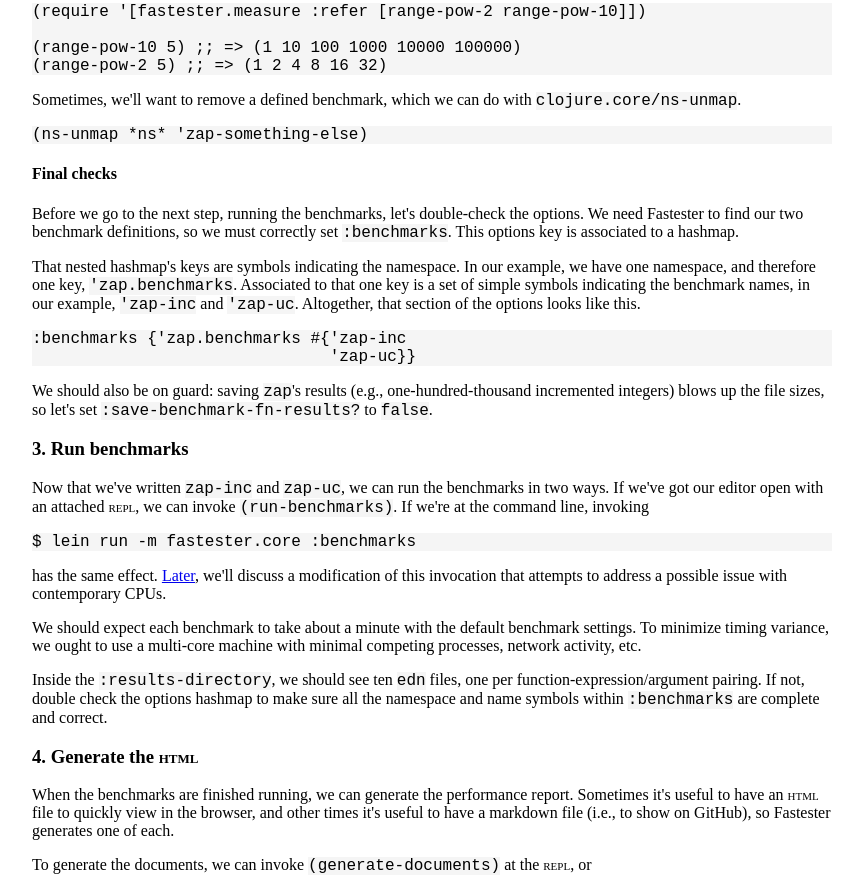
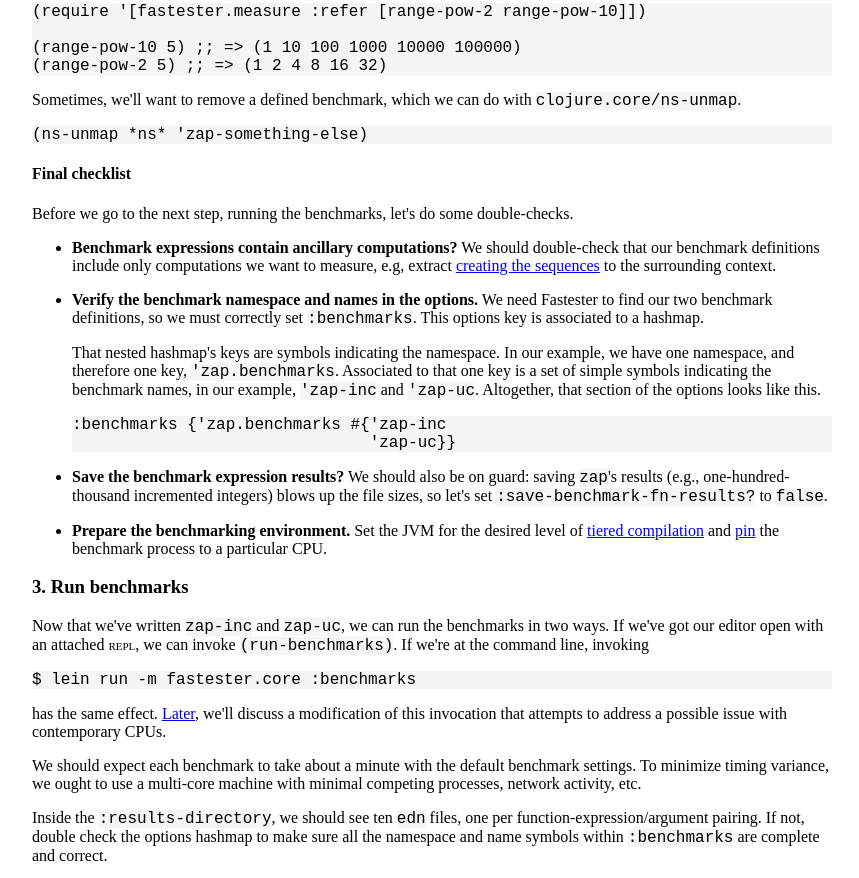
Before and after one commit to blosavio/fastester, a plain HTML site: page doc/readme.html in a window 1280 px wide. Shown: the part 10057-10935 px from the top of the page, without its empty margins (208-1067 px from the left). Drawn offline with Linux system fonts and the light colour scheme.

Commit message:
Added pre-benchmark-run checklist in ReadMe Usage section.

```diff
--- a/doc/readme.html
+++ b/doc/readme.html
@@ -2,7 +2,7 @@
 <html lang="en">
   <head>
     <meta name="generator" content="HTML Tidy for HTML5 for Linux version 5.6.0">
-    <meta charset="utf-8" compile-date="2025-09-19 17:04:05" content="width=device-width, initial-scale=1" name="viewport">
+    <meta charset="utf-8" compile-date="2025-09-27 16:26:09" content="width=device-width, initial-scale=1" name="viewport">
     <link href="project.css" rel="stylesheet" type="text/css">
     <title>
       Fastester — A Clojure library for measuring and displaying performance changes
@@ -733,7 +733,7 @@
           "faster zap implementation"
           (fn [i] (zap str/upper-case (take i (cycle ["a" "b" "c"]))))
           [10 100 1000 10000 100000])</code></pre>
-      <p>
+      <p id="hoist">
         However, there's a problem. The function expressions contain <code>range</code> and <code>cycle</code>. If we run these benchmarks as is, the
         evaluation times would include <code>range</code>'s and <code>cycle</code>'s processing times. We might want to do that in some other scenario, but in
         this case, it would be misleading. We want to focus solely on how fast <code>zap</code> can process its elements. Let's extract <code>range</code> to
@@ -807,11 +807,22 @@
       </p>
       <pre><code>(ns-unmap *ns* 'zap-something-else)</code></pre>
       <h4>
-        Final checks
+        Final checklist
       </h4>
+      <p>
+        Before we go to the next step, running the benchmarks, let's do some double-checks.
+      </p>
+      <ul>
+        <li>
+          <p>
+            <strong>Benchmark expressions contain ancillary computations?</strong> We should double-check that our benchmark definitions include only
+            computations we want to measure, e.g, extract <a href="#hoist">creating the sequences</a> to the surrounding context.
+          </p>
+        </li>
+        <li>
           <p id="hierarchy">
-        Before we go to the next step, running the benchmarks, let's double-check the options. We need Fastester to find our two benchmark definitions, so we
-        must correctly set <code>:benchmarks</code>. This options key is associated to a hashmap.
+            <strong>Verify the benchmark namespace and names in the options.</strong> We need Fastester to find our two benchmark definitions, so we must
+            correctly set <code>:benchmarks</code>. This options key is associated to a hashmap.
           </p>
           <p>
             That nested hashmap's keys are symbols indicating the namespace. In our example, we have one namespace, and therefore one key,
@@ -820,10 +831,20 @@
           </p>
           <pre><code>:benchmarks {'zap.benchmarks #{'zap-inc
                                'zap-uc}}</code></pre>
+        </li>
+        <li>
           <p>
-        We should also be on guard: saving <code>zap</code>'s results (e.g., one-hundred-thousand incremented integers) blows up the file sizes, so let's set
-        <code>:save-benchmark-fn-results?</code> to <code>false</code>.
+            <strong>Save the benchmark expression results?</strong> We should also be on guard: saving <code>zap</code>'s results (e.g., one-hundred-thousand
+            incremented integers) blows up the file sizes, so let's set <code>:save-benchmark-fn-results?</code> to <code>false</code>.
           </p>
+        </li>
+        <li>
+          <p>
+            <strong>Prepare the benchmarking environment.</strong> Set the JVM for the desired level of <a href="#declare-compiler">tiered compilation</a> and
+            <a href="#affinity">pin</a> the benchmark process to a particular CPU.
+          </p>
+        </li>
+      </ul>
       <h3 id="run-benchmarks">
         3. Run benchmarks
       </h3>
@@ -1163,7 +1184,7 @@
     <p></p>
     <p id="page-footer">
       Copyright © 2024–2025 Brad Losavio.<br>
-      Compiled by <a href="https://github.com/blosavio/readmoi">ReadMoi</a> on 2025 September 19.<span id="uuid"><br>
+      Compiled by <a href="https://github.com/blosavio/readmoi">ReadMoi</a> on 2025 September 27.<span id="uuid"><br>
       a19c373d-6b51-428e-a99f-a8e89a37b60c</span>
     </p>
   </body>
```
Also changed, not shown: 2 other files. Lines whose indentation alone changed are shown as unchanged.
